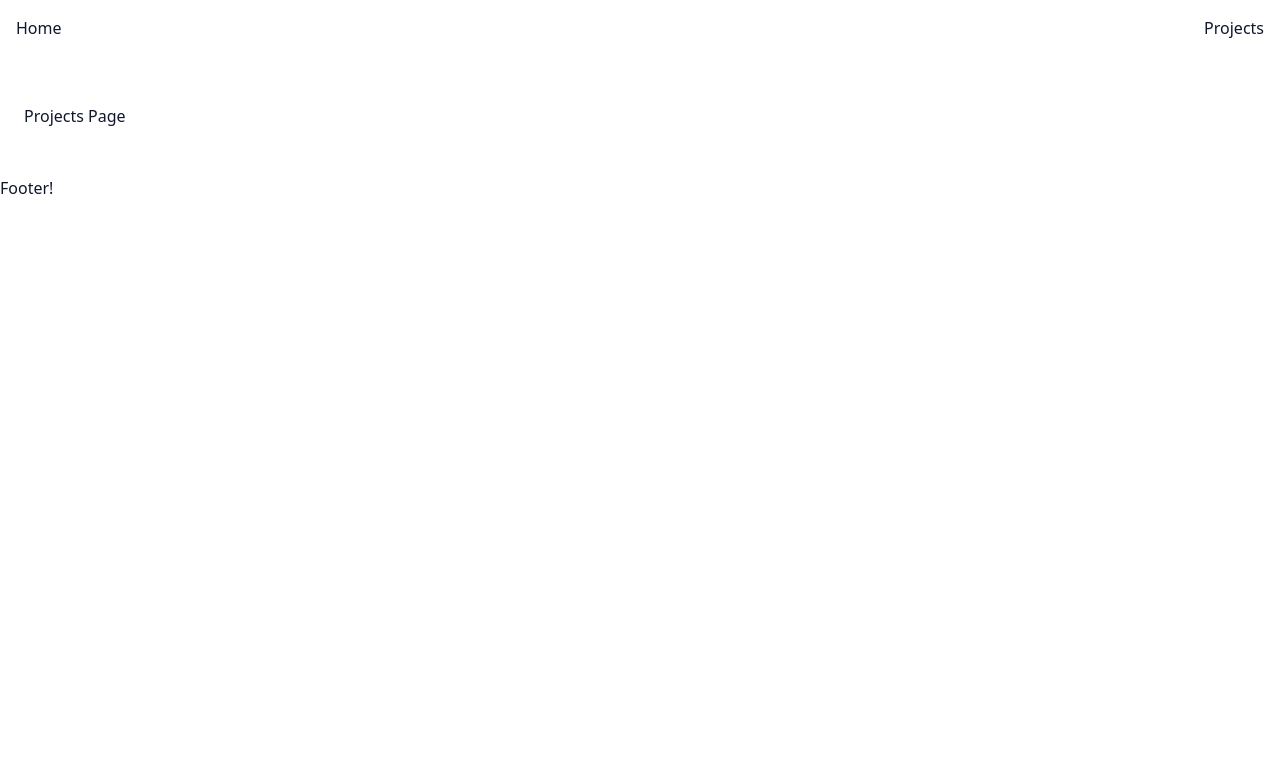
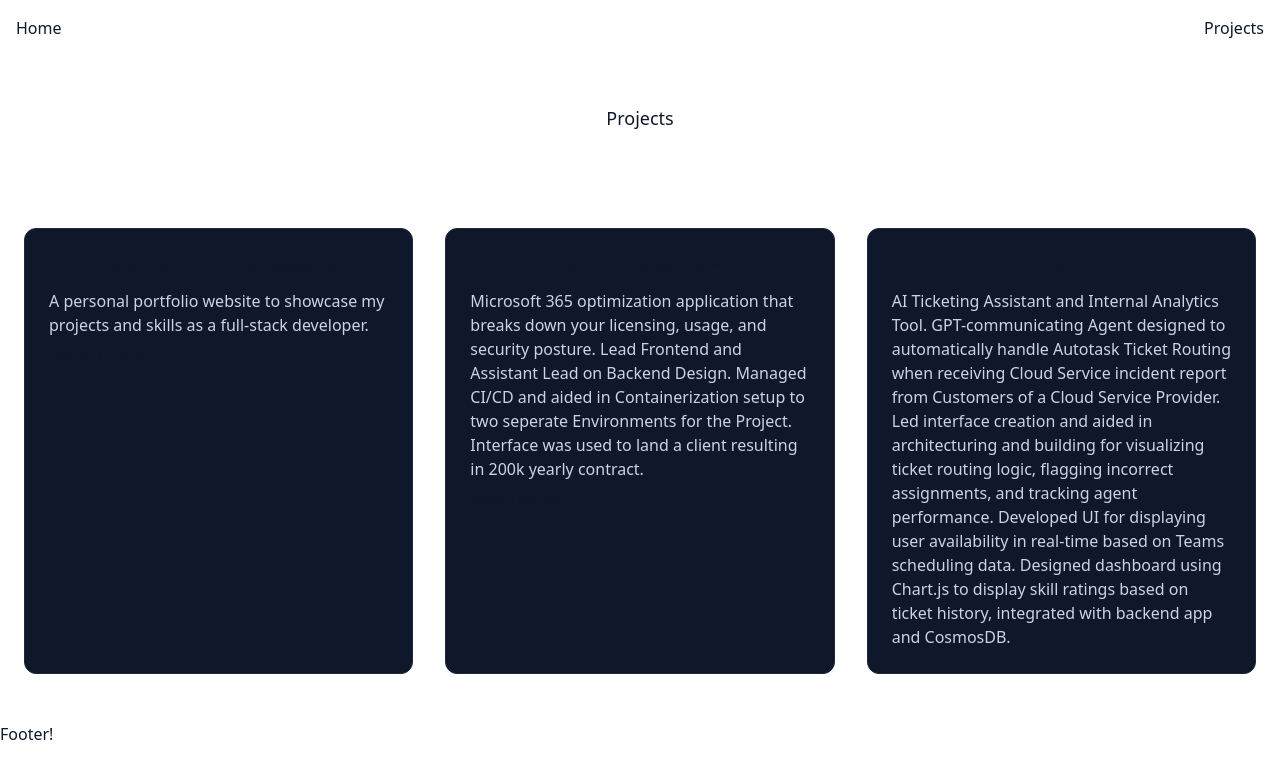
Before and after one commit to Manny-Ventura/my-next-portfolio, a Next.js app: page /projects in a window 1280 px wide. Shown: the top 778 px of the page. Built offline with nearby package versions, Linux system fonts and the light colour scheme.

Commit message:
added projects to home page, developed projects page

```diff
--- a/src/app/globals.css
+++ b/src/app/globals.css
@@ -20,3 +20,9 @@
     }
   }
 }
+
+/*
+* {
+  border: 1px solid pink !important
+}
+*/
--- a/src/app/page.tsx
+++ b/src/app/page.tsx
@@ -1,21 +1,30 @@
 import Image from 'next/image'
 import Hero from '@/components/Hero'
 import { projects } from '@/data/projects'
+import ProjectCard from '@/components/ProjectCard'
 
 export default function Home() {
   const featuredProjects = projects.filter((projects) => projects.featured)
   return (
     <>
       <section className="space-y-16">
-        <h1 className="text-3xl font-bold">Manny Ventura - Full-stack Web Developer</h1>
+        <h1 className="text-center text-3xl font-bold">Manny Ventura - Full-stack Web Developer</h1>
         <p className="text-lg">
           I build responsive, accessible web applications with modern technologies.
+        </p>
+        <p className="text-center text-lg">
+          I am a Software Engineer and full-stack web developer. I have architectured and created
+          production-level applications in various programming languages.
         </p>
       </section>
 
       <section className="space-y-16">
         <h2 className="text-2xl font-semibold">Featured Projects</h2>
-        <div className="grid grid-cols-1 gap-8 md:grid-cols-2 lg:grid-cols-3"></div>
+        <div className="grid grid-cols-1 gap-8 md:grid-cols-2 lg:grid-cols-3">
+          {featuredProjects.map((project) => (
+            <ProjectCard key={project.slug} project={project} />
+          ))}
+        </div>
       </section>
 
       <section className="space-y-16">
--- a/src/app/projects/page.tsx
+++ b/src/app/projects/page.tsx
@@ -1,5 +1,16 @@
+import { projects } from '@/data/projects'
+import ProjectCard from '@/components/ProjectCard'
+
 export default function Page() {
-    return (
-        <div>Projects Page</div>
-    )
+  return (
+    <>
+      <h1 className="text-center text-lg">Projects</h1>
+
+      <section className="grid grid-flow-col grid-rows-1 gap-8 md:grid-cols-2 lg:grid-cols-3">
+        {projects.map((project) => (
+          <ProjectCard key={project.slug} project={project} />
+        ))}
+      </section>
+    </>
+  )
 }
--- a/src/components/ProjectCard.tsx
+++ b/src/components/ProjectCard.tsx
@@ -2,9 +2,19 @@ import type { Project } from '@/data/projects'
 
 export default function ProjectCard({ project }: { project: Project }) {
   return (
-    <article>
-      <h3>{project.title}</h3>
-      <p>{project.description}</p>
+    <article className="space-y-2 rounded-xl border border-[var(--border)] bg-[var(--surface)] p-6">
+      <h3 className="text-center text-lg font-semibold">{project.title}</h3>
+      <p className="text-[var(--text-secondary)]">{project.description}</p>
+      {project.githubUrl && (
+        <a href={project.githubUrl} target="_blank" rel="noopener noreferrer">
+          See in Github
+        </a>
+      )}
+      {project.liveUrl && (
+        <a href={project.liveUrl} target="_blank" rel="noopener noreferrer">
+          View Live Site
+        </a>
+      )}
     </article>
   )
 }
--- a/src/data/projects.ts
+++ b/src/data/projects.ts
@@ -19,25 +19,49 @@ export const projects: Project[] = [
     stack: ['Next.js', 'TypeScript', 'Tailwind CSS'],
     githubUrl: 'https://github.com/yourusername/portfolio',
   },
+
   {
     slug: 'tenant-detective',
     title: 'Tenant Detective™',
     description: `Microsoft 365 optimization application that breaks down your licensing, usage, and security posture.
     Lead Frontend and Assistant Lead on Backend Design.
-    Managed CI/CD and aided in Containerization setup to two seperate Environments for the Project.`,
+    Managed CI/CD and aided in Containerization setup to two seperate Environments for the Project.
+    Interface was used to land a client resulting in 200k yearly contract.`,
     stack: [
       'Python',
       'HTMX',
       'FastAPI',
       'Flask',
+      'Github',
       'GitHubActions',
       'Azure',
       'NoSQL',
       'Docker',
-      'JS',
+      'Javascript',
       'ChartJS',
     ],
     liveUrl: 'https://tenantdetective.plow.net/',
     featured: true,
   },
+
+  {
+    slug: 'ava-ai',
+    title: 'Ava AI',
+    description: `AI Ticketing Assistant and Internal Analytics Tool.
+                  GPT-communicating Agent designed to automatically handle Autotask Ticket Routing when receiving Cloud Service incident report from Customers of a Cloud Service Provider.
+                  Led interface creation and aided in architecturing and building for visualizing ticket routing logic, flagging incorrect assignments, and tracking agent performance.
+                  Developed UI for displaying user availability in real-time based on Teams scheduling data.
+                  Designed dashboard using Chart.js to display skill ratings based on ticket history, integrated with backend app and CosmosDB.`,
+    stack: [
+      'FastAPI',
+      'HTMX',
+      'ChartJS',
+      'NoSQL',
+      'Microsoft Teams API',
+      'Azure',
+      'DevOps',
+      'Github Actions',
+    ],
+    featured: true,
+  },
 ]
```
